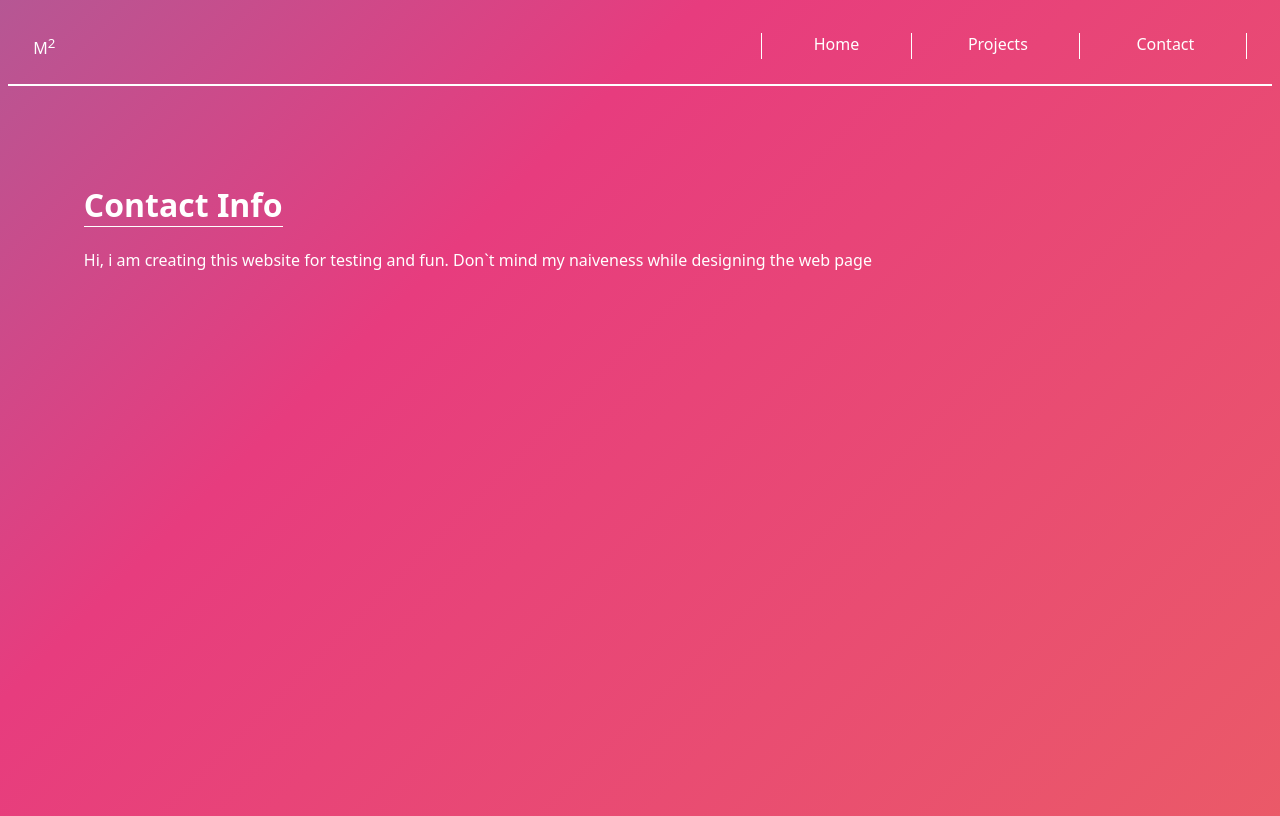
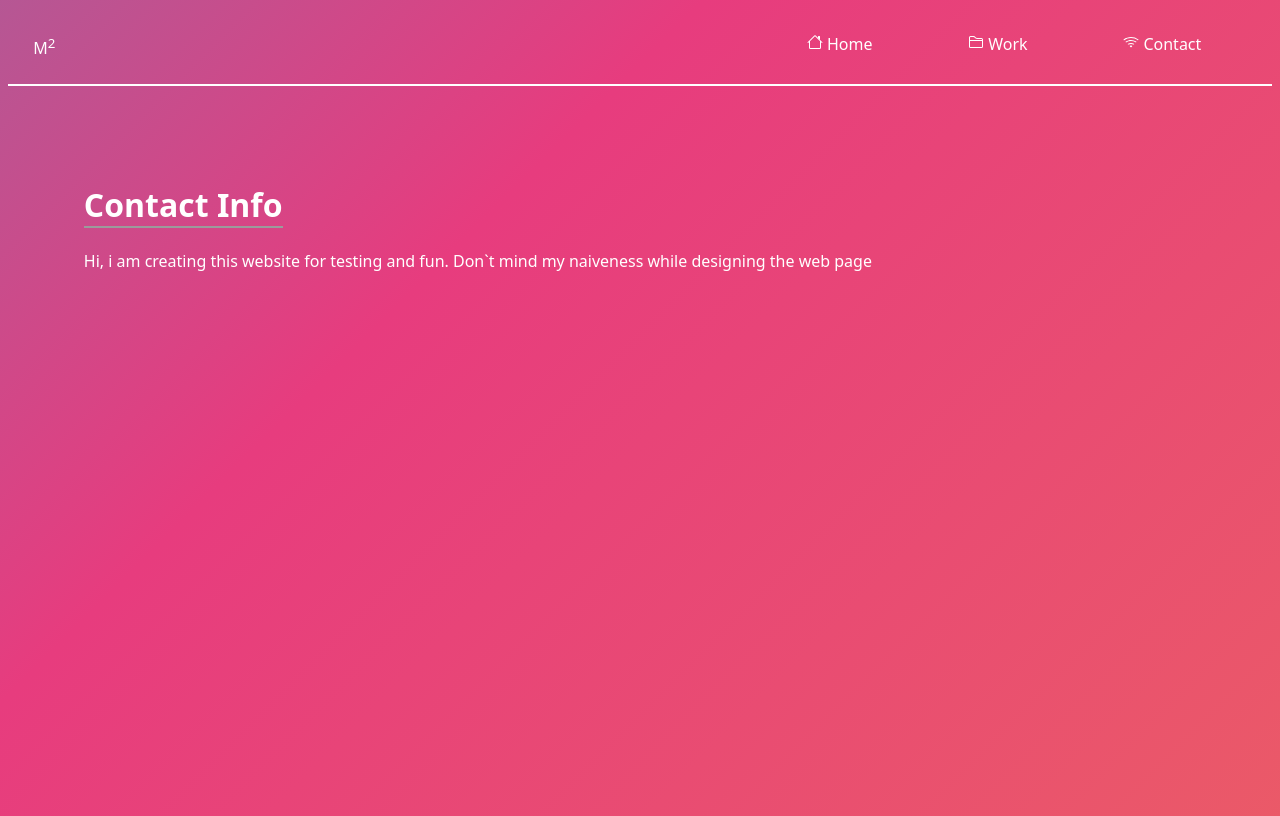
Before and after one commit to mayankmahavar111/nextJSBlog, a Next.js app: page /contact in a window 1280 px wide. Built offline with nearby package versions, Linux system fonts and the light colour scheme.

Commit message:
project -> work

```diff
--- a/components/layout/navbar.js
+++ b/components/layout/navbar.js
@@ -4,14 +4,29 @@ import Styles from '../../styles/navBar.module.css';
 
 export default function Navbar(props) {
     const navProps =  props.navItems ? props.navItems : [];
-    const [gridPercent, setGridPercent] =  useState('60% 40%');
+    // const [gridPercent, setGridPercent] =  useState('60% 40%');
+    const gridPercent = props.mobileView ? '50% 50%' : '60% 40%';
 
-    useEffect(()=>{
-        if (typeof window !='undefined' && window.innerWidth < 800 && gridPercent == '60% 40%'){
-            setGridPercent('50% 50%')
+    const iconSvg = (component) =>{
+        switch(component){
+            case 'home' :
+                return <svg xmlns="http://www.w3.org/2000/svg" width="16" height="16" fill="currentColor" className="bi bi-house" viewBox="0 0 16 16">
+                            <path fillRule="evenodd" d="M2 13.5V7h1v6.5a.5.5 0 0 0 .5.5h9a.5.5 0 0 0 .5-.5V7h1v6.5a1.5 1.5 0 0 1-1.5 1.5h-9A1.5 1.5 0 0 1 2 13.5zm11-11V6l-2-2V2.5a.5.5 0 0 1 .5-.5h1a.5.5 0 0 1 .5.5z"/>
+                            <path fillRule="evenodd" d="M7.293 1.5a1 1 0 0 1 1.414 0l6.647 6.646a.5.5 0 0 1-.708.708L8 2.207 1.354 8.854a.5.5 0 1 1-.708-.708L7.293 1.5z"/>
+                        </svg>
+            case 'work' :
+                return <svg xmlns="http://www.w3.org/2000/svg" width="16" height="16" fill="currentColor" className="bi bi-folder2" viewBox="0 0 16 16">
+                            <path d="M1 3.5A1.5 1.5 0 0 1 2.5 2h2.764c.958 0 1.76.56 2.311 1.184C7.985 3.648 8.48 4 9 4h4.5A1.5 1.5 0 0 1 15 5.5v7a1.5 1.5 0 0 1-1.5 1.5h-11A1.5 1.5 0 0 1 1 12.5v-9zM2.5 3a.5.5 0 0 0-.5.5V6h12v-.5a.5.5 0 0 0-.5-.5H9c-.964 0-1.71-.629-2.174-1.154C6.374 3.334 5.82 3 5.264 3H2.5zM14 7H2v5.5a.5.5 0 0 0 .5.5h11a.5.5 0 0 0 .5-.5V7z"/>
+                        </svg>
+            case 'contact' :
+                return <svg xmlns="http://www.w3.org/2000/svg" width="16" height="16" fill="currentColor" className="bi bi-wifi" viewBox="0 0 16 16">
+                            <path d="M15.384 6.115a.485.485 0 0 0-.047-.736A12.444 12.444 0 0 0 8 3C5.259 3 2.723 3.882.663 5.379a.485.485 0 0 0-.048.736.518.518 0 0 0 .668.05A11.448 11.448 0 0 1 8 4c2.507 0 4.827.802 6.716 2.164.205.148.49.13.668-.049z"/>
+                            <path d="M13.229 8.271a.482.482 0 0 0-.063-.745A9.455 9.455 0 0 0 8 6c-1.905 0-3.68.56-5.166 1.526a.48.48 0 0 0-.063.745.525.525 0 0 0 .652.065A8.46 8.46 0 0 1 8 7a8.46 8.46 0 0 1 4.576 1.336c.206.132.48.108.653-.065zm-2.183 2.183c.226-.226.185-.605-.1-.75A6.473 6.473 0 0 0 8 9c-1.06 0-2.062.254-2.946.704-.285.145-.326.524-.1.75l.015.015c.16.16.407.19.611.09A5.478 5.478 0 0 1 8 10c.868 0 1.69.201 2.42.56.203.1.45.07.61-.091l.016-.015zM9.06 12.44c.196-.196.198-.52-.04-.66A1.99 1.99 0 0 0 8 11.5a1.99 1.99 0 0 0-1.02.28c-.238.14-.236.464-.04.66l.706.706a.5.5 0 0 0 .707 0l.707-.707z"/>
+                        </svg>
+            default :
+                return
         }
-
-    },[])
+    }
 
     return (
         <div className={Styles.navBarOuterDiv} style={{gridTemplateColumns: gridPercent}}>
@@ -23,9 +38,9 @@ export default function Navbar(props) {
             <div className={Styles.navBarInnerDiv}>
                 {navProps && navProps.length > 0 && navProps.map((item,keys)=>{
                     return<Link href={item.url} key={keys}>
-                            <a className={Styles.link} style={{borderLeft: keys == 0 ? '1px #fff double': ''}}>
+                            <a className={Styles.link}>
                                 <div  className={Styles.linkDiv} >
-                                    {item.name}
+                                    {iconSvg(item.name.toLowerCase())} { props.mobileView ==false ? item.name : ''}
                                 </div>
                             </a>
                     </Link>
--- a/package.json
+++ b/package.json
@@ -8,6 +8,7 @@
     "lint": "next lint"
   },
   "dependencies": {
+    "bootstrap": "^5.1.3",
     "next": "12.0.8",
     "react": "17.0.2",
     "react-dom": "17.0.2",
--- a/pages/_app.js
+++ b/pages/_app.js
@@ -12,8 +12,8 @@ function MyApp({ Component, pageProps }) {
       name : 'Home'
     },
     {
-      url:'/projects',
-      name : 'Projects'
+      url:'/work',
+      name : 'Work'
     },
     {
       url:'/contact',
@@ -21,20 +21,31 @@ function MyApp({ Component, pageProps }) {
     }
   ];
 
+  const mobileViewWidth = 800;
   const [mainHeight ,setMainHeight] = useState('26');
+  const [isMobileView , setMobileView] =useState(false);
 
   useEffect(()=>{
     if (typeof window && window.innerHeight*0.5/16 != mainHeight){
       setMainHeight(window.innerHeight*0.5/16)
+    }
+    if (typeof window && isMobileView == false && window.innerWidth < mobileViewWidth)
+    {
+      setMobileView(true);
     }
   },[])
 
   return (
     <div>
       <Header />
-      <Navbar navItems =  {navItem} />
+      <Navbar
+        navItems =  {navItem}
+        mobileView = {isMobileView}
+        />
       <div style={{height:`${mainHeight}rem`}}>
-        <Component {...pageProps} />
+        <Component {...{...pageProps , ...{
+          mobileView : isMobileView
+        }}} />
       </div>
     </div>
   )
--- a/pages/index.js
+++ b/pages/index.js
@@ -2,7 +2,7 @@ import styles from '../styles/Home.module.css'
 import { useEffect, useState } from 'react';
 import Link from 'next/link'
 
-export default function Home() {
+export default function Home(props) {
   return (
       <main>
         <h1>
--- a/pages/projects.js
+++ b/pages/work.js
@@ -9,7 +9,7 @@ function Projects(props) {
     return (
           <main>
             <h1>
-              Projects
+              Work
             </h1>
             <ProjectCard
               projectList= {projectList}
--- a/styles/globals.css
+++ b/styles/globals.css
@@ -3,8 +3,8 @@ body{
 	background-size: 400% 400%;
 	animation: gradient 15s ease infinite;
 	height: 100vh;
-    color:#ffffff;
-	font-family: system-ui;
+    color:#ffffff !important;
+	font-family: system-ui !important;
 }
 @keyframes gradient {
 	0% {
@@ -24,6 +24,6 @@ main{
     height: inherit;
 }
 main h1{
-    border-bottom: 1px #ffffff double;
+    border-bottom: 2px #9b9b9b solid;
 	width: fit-content;
 }
--- a/styles/navBar.module.css
+++ b/styles/navBar.module.css
@@ -13,7 +13,6 @@
     text-decoration: none;
     cursor: pointer;
     color: inherit;
-    border-right: 1px #fff double;
 }
 .linkDiv:hover{
     transform: scale(1.2);
```
Also changed, not shown: 2 other files (tests, documents, lock files or other folders).
